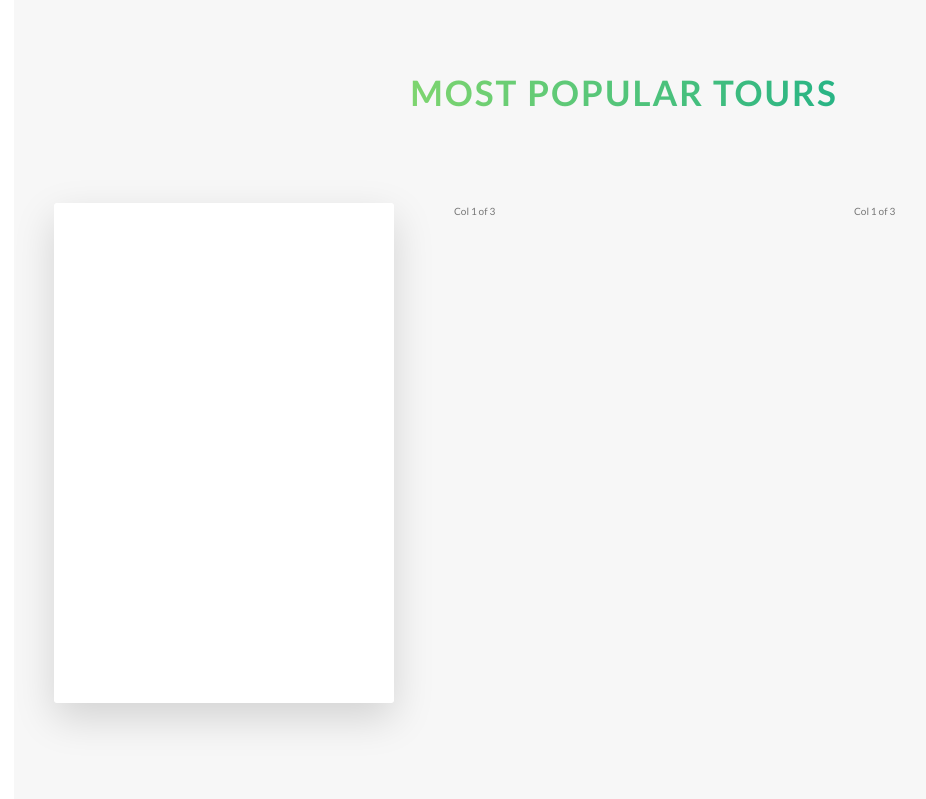
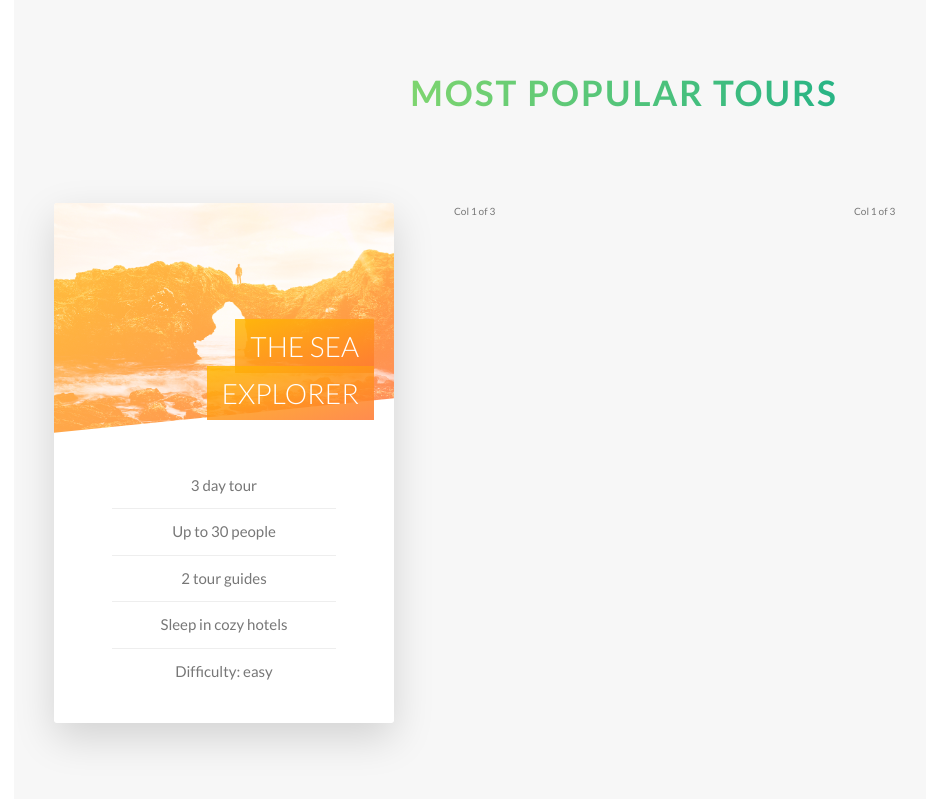
Before and after one commit to drood87/natours, a website: page index.html in a window 1280 px wide. Shown: the part 2280-3079 px from the top of the page, without its empty margins (16-942 px from the left). Drawn offline with Linux system fonts and the light colour scheme.

Commit message:
finished front design of card component

```diff
--- a/index.html
+++ b/index.html
@@ -24,14 +24,10 @@
       <div class="header__text-box">
         <h1 class="heading-primary">
           <span class="heading-primary--main"> Outdoors </span>
-                    <span class="heading-primary--sub">
-                        Is where Life happens
-                    </span>
+          <span class="heading-primary--sub"> Is where Life happens </span>
         </h1>
 
-                <a href="#" class="btn btn--white btn--animated"
-                    >Discover our tours</a
-                >
+        <a href="#" class="btn btn--white btn--animated">Discover our tours</a>
       </div>
     </header>
 
@@ -49,19 +45,17 @@
               You're going to fall in love with nature
             </h3>
             <p class="paragraph">
-                            Lorem ipsum dolor sit amet consectetur adipisicing
-                            elit. Dolor, quaerat magnam! Incidunt corporis et
-                            praesentium nemo libero fuga enim? Id fuga in
-                            nostrum recusandae corporis quam natus enim eveniet!
-                            Cumque?
+              Lorem ipsum dolor sit amet consectetur adipisicing elit. Dolor,
+              quaerat magnam! Incidunt corporis et praesentium nemo libero fuga
+              enim? Id fuga in nostrum recusandae corporis quam natus enim
+              eveniet! Cumque?
             </p>
             <h3 class="heading-tertiary u-margin-bottom-small">
               Live adventure like you never have before
             </h3>
             <p class="paragraph">
-                            Lorem ipsum dolor sit amet consectetur adipisicing
-                            elit. Cumque nostrum molestiae esse libero dolorem
-                            illum.
+              Lorem ipsum dolor sit amet consectetur adipisicing elit. Cumque
+              nostrum molestiae esse libero dolorem illum.
             </p>
 
             <a href="#" class="btn-text">Learn more &rarr;</a>
@@ -97,9 +91,8 @@
                 Explore the world
               </h3>
               <p class="feature-box__text">
-                                Lorem ipsum dolor sit amet consectetur
-                                adipisicing quaerat magnam! Incidunt corporis et
-                                praesentium nemo libero
+                Lorem ipsum dolor sit amet consectetur adipisicing quaerat
+                magnam! Incidunt corporis et praesentium nemo libero
               </p>
             </div>
           </div>
@@ -111,9 +104,8 @@
                 Meet nature
               </h3>
               <p class="feature-box__text">
-                                Lorem ipsum dolor sit amet consectetur
-                                adipisicing quaerat magnam! Incidunt corporis et
-                                praesentium nemo libero
+                Lorem ipsum dolor sit amet consectetur adipisicing quaerat
+                magnam! Incidunt corporis et praesentium nemo libero
               </p>
             </div>
           </div>
@@ -125,9 +117,8 @@
                 Find your way
               </h3>
               <p class="feature-box__text">
-                                Lorem ipsum dolor sit amet consectetur
-                                adipisicingquaerat magnam! Incidunt corporis et
-                                praesentium nemo libero
+                Lorem ipsum dolor sit amet consectetur adipisicingquaerat
+                magnam! Incidunt corporis et praesentium nemo libero
               </p>
             </div>
           </div>
@@ -139,9 +130,8 @@
                 Live a healthier life
               </h3>
               <p class="feature-box__text">
-                                Lorem ipsum dolor sit amet consectetur
-                                adipisicing quaerat magnam! Incidunt corporis et
-                                praesentium nemo libero
+                Lorem ipsum dolor sit amet consectetur adipisicing quaerat
+                magnam! Incidunt corporis et praesentium nemo libero
               </p>
             </div>
           </div>
@@ -156,12 +146,24 @@
         <div class="row">
           <div class="col-1-of-3">
             <div class="card">
-                            <div class="card__side card__side--front">
-                                FRONTTEXT
+              <div class="card__side card__side--front card__side--front-1">
+                <div class="card__picture card__picture--1">&nbsp;</div>
+                <h4 class="card__heading">
+                  <span class="card__heading-span card__heading-span--1"
+                    >The Sea Explorer</span
+                  >
+                </h4>
+                <div class="card__details">
+                  <ul>
+                    <li>3 day tour</li>
+                    <li>Up to 30 people</li>
+                    <li>2 tour guides</li>
+                    <li>Sleep in cozy hotels</li>
+                    <li>Difficulty: easy</li>
+                  </ul>
                 </div>
-                            <div
-                                class="card__side card__side--back card__side--back-1"
-                            >
+              </div>
+              <div class="card__side card__side--back card__side--back-1">
                 BACKTEXT
               </div>
             </div>
--- a/sass/abstracts/_variables.scss
+++ b/sass/abstracts/_variables.scss
@@ -10,6 +10,7 @@ $color-tertiary-light: #2990ff;
 $color-tertiary-darker: #5643fa;
 
 $color-gray-light-1: #f7f7f7;
+$color-gray-light-2: #eee;
 
 $color-grey-dark: #777;
 $color-white: #fff;
--- a/sass/base/_typography.scss
+++ b/sass/base/_typography.scss
@@ -1,5 +1,5 @@
 body {
-    font-family: "Lato", sans-serif;
+	font-family: 'Lato', sans-serif;
 	font-weight: 400;
 	line-height: 1.7;
 	color: $color-grey-dark;
--- a/sass/components/_card.scss
+++ b/sass/components/_card.scss
@@ -1,12 +1,13 @@
 .card {
+	// Functionality
 	perspective: 150rem;
 	-moz-perspective: 150rem;
 	position: relative;
-    height: 50rem;
+	height: 52rem;
+
 	&__side {
-        color: white;
 		font-size: 2rem;
-        height: 50rem;
+		height: 52rem;
 		transition: all 0.8s ease;
 		position: absolute;
 		top: 0;
@@ -14,6 +15,7 @@
 		width: 100%;
 		backface-visibility: hidden;
 		border-radius: 3px;
+		overflow: hidden;
 		box-shadow: 0 1.5rem 4rem rgba($color-black, 0.15);
 
 		&--front {
@@ -34,9 +36,70 @@
 		}
 	}
 	&:hover &__side--front {
-        transform: rotateY(180deg);
+		transform: rotateY(-180deg);
 	}
 	&:hover &__side--back {
 		transform: rotateY(0);
 	}
+	// FRONT SIDE STYLING
+	&__picture {
+		background-size: cover;
+		height: 23rem;
+		background-blend-mode: screen;
+		-webkit-clip-path: polygon(0 0, 100% 0, 100% 85%, 0 100%);
+		clip-path: polygon(0 0, 100% 0, 100% 85%, 0 100%);
+		&--1 {
+			background-image: linear-gradient(
+					to right bottom,
+					$color-secondary-light,
+					$color-secondary-darker
+				),
+				url(../img/nat-5.jpg);
 		}
+		&--2 {
+			background-image: url(../img/nat-5.jpg);
+		}
+		&--3 {
+			background-image: url(../img/nat-5.jpg);
+		}
+	}
+	&__heading {
+		font-size: 2.8rem;
+		font-weight: 300;
+		text-transform: uppercase;
+		text-align: right;
+		color: $color-white;
+		position: absolute;
+		top: 12rem;
+		right: 2rem;
+		width: 75%;
+	}
+	&__heading-span {
+		padding: 1rem 1.5rem;
+		-webkit-box-decoration-break: clone;
+		box-decoration-break: clone;
+		&--1 {
+			background-image: linear-gradient(
+				to right bottom,
+				rgba($color-secondary-light, 0.85),
+				rgba($color-secondary-darker, 0.85)
+			);
+		}
+	}
+	&__details {
+		padding: 3rem;
+		ul {
+			list-style: none;
+			width: 80%;
+			margin: 0 auto;
+			li {
+				text-align: center;
+				font-size: 1.5rem;
+				padding: 1rem;
+				&:not(:last-child) {
+					border-bottom: 1px solid $color-gray-light-2;
+				}
+			}
+		}
+	}
+}
--- a/sass/layout/_header.scss
+++ b/sass/layout/_header.scss
@@ -8,6 +8,7 @@
 		url(../img/hero.jpg);
 	background-size: cover;
 	background-position: top; /* top stays and bottom gets cropped when resizing */
+	-webkit-clip-path: polygon(0 0, 100% 0, 100% 75vh, 0 100%);
 	clip-path: polygon(0 0, 100% 0, 100% 75vh, 0 100%);
 	position: relative;
 
```
Also changed, not shown: sass/base/_utilities.scss (+4 -4 lines), css/style.css, sass/components/_feature-box.scss (indentation only), sass/pages/_home.scss (indentation only). Lines whose indentation alone changed are shown as unchanged.
